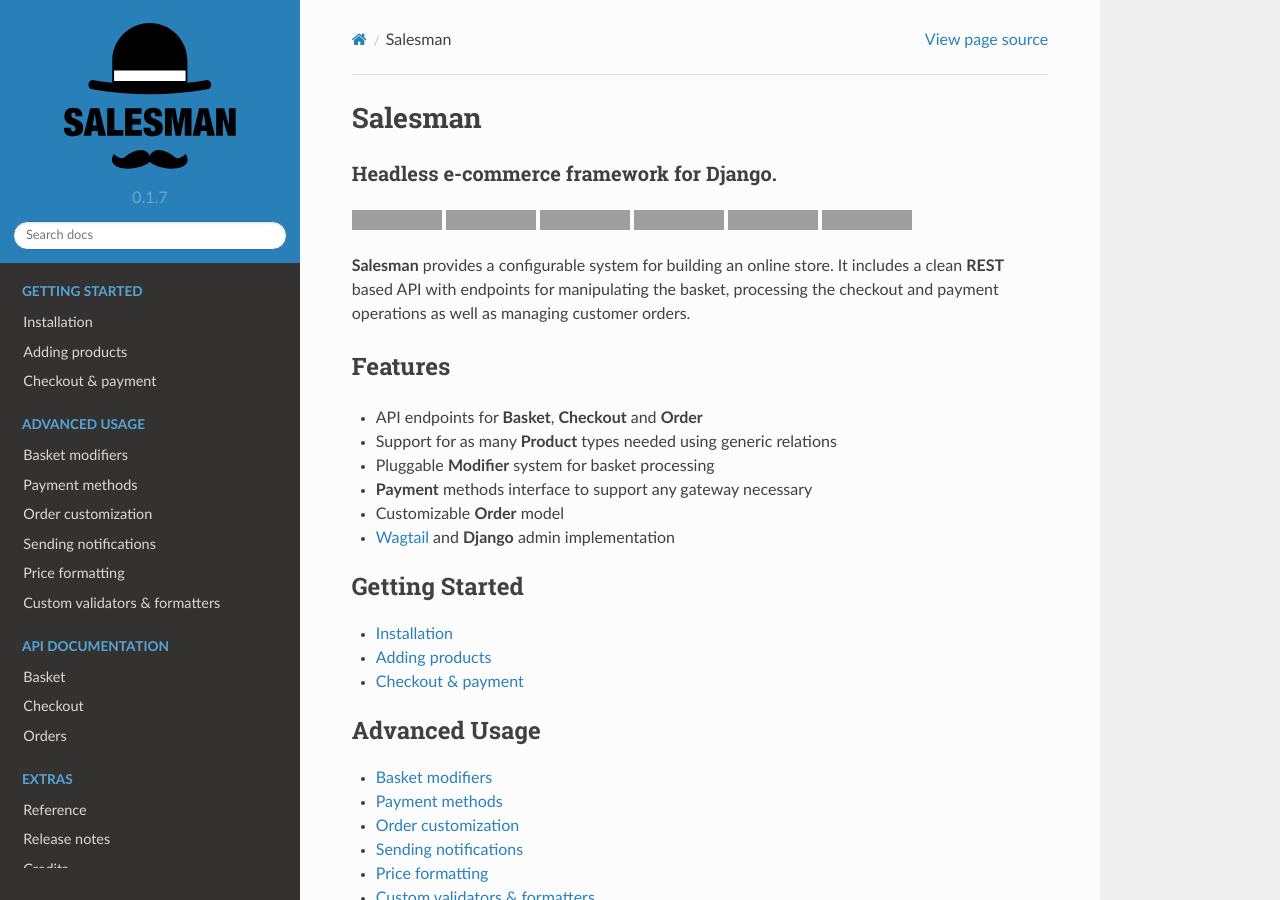
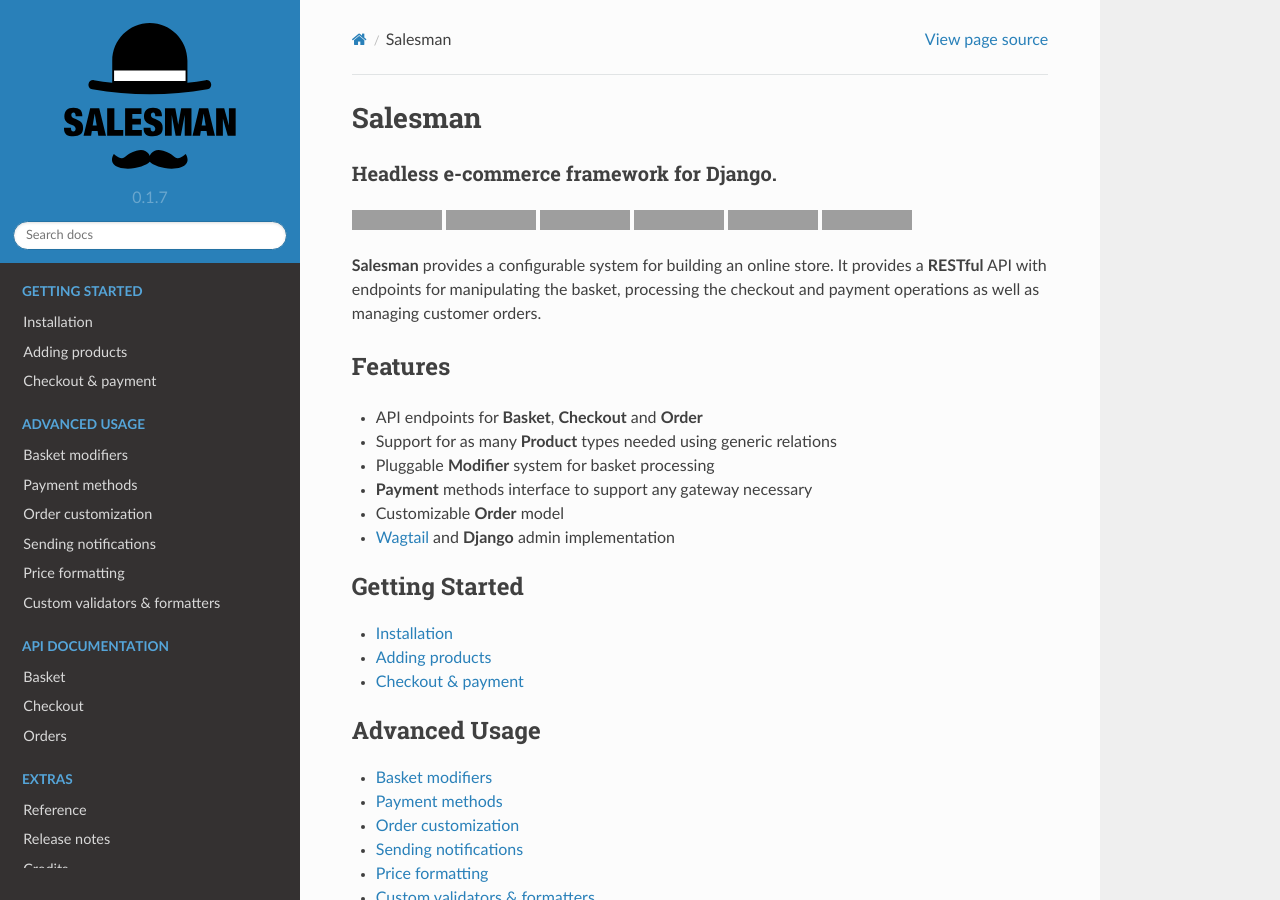
Before and after one commit to mykhailo27/django-salesman, a Sphinx documentation site: the page built from docs/index.rst, in a window 1280 px wide and 900 px high, cut to the strip 0-900 px from the top of the window. Built offline with Sphinx 7.4.7 and the Read the Docs theme 2.0.0, drawn with Linux system fonts in a browser that asks for light colours; grey boxes are pictures that could not be loaded.

```diff
--- a/docs/index.rst
+++ b/docs/index.rst
@@ -26,7 +26,7 @@ Salesman
     :alt: Code style: black
 
 **Salesman** provides a configurable system for building an online store.
-It includes a clean **REST** based API with endpoints for manipulating the basket,
+It provides a **RESTful** API with endpoints for manipulating the basket,
 processing the checkout and payment operations as well as managing customer orders.
 
 Features
```
Also changed, not shown: README.md (+1 -1 lines).
